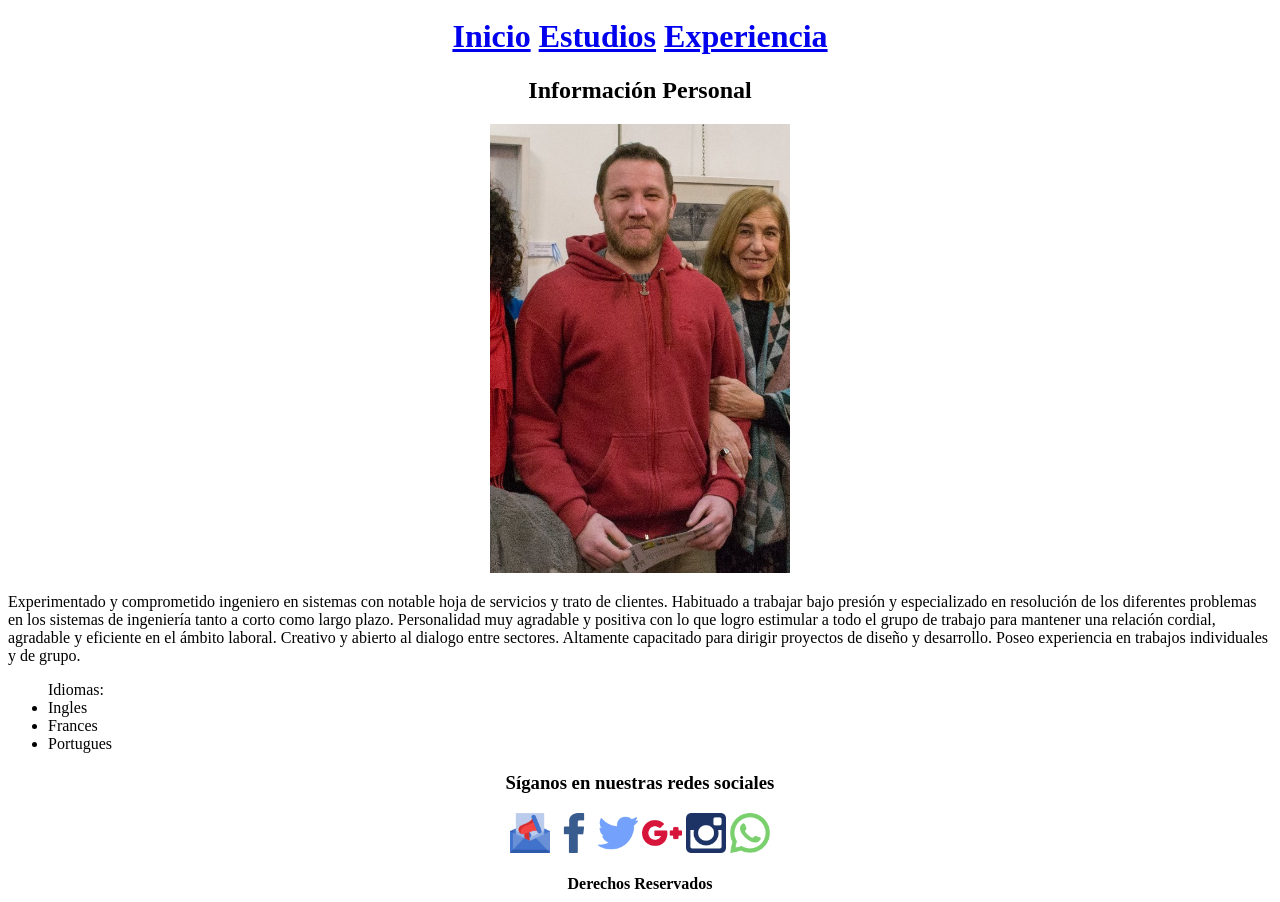
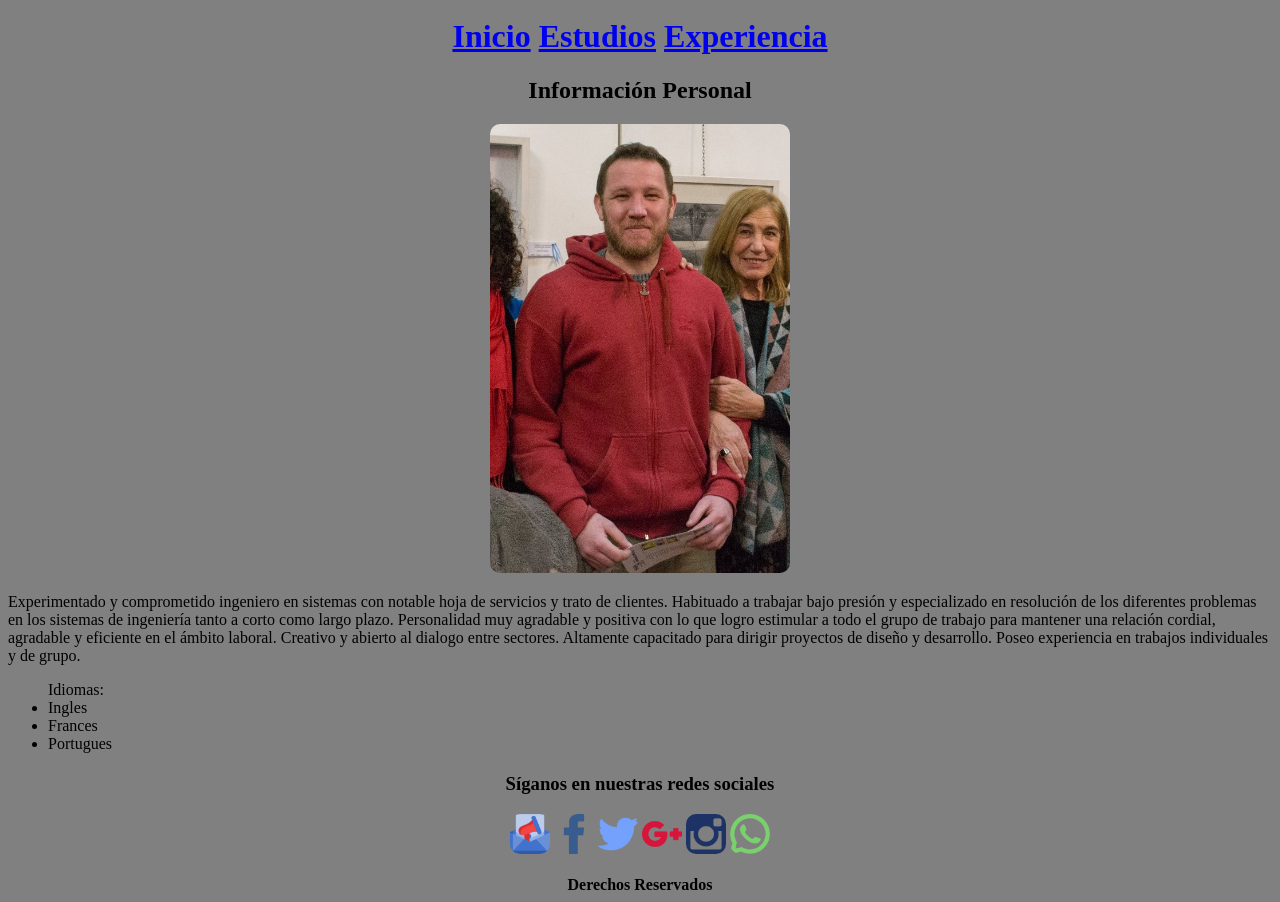
Before and after one commit to cuatro04/ProyectoFinal, a plain HTML site: page index.html in a window 1280 px wide. Shown: the part 330-1232 px from the top of the page. Drawn offline with Linux system fonts and the light colour scheme.

Commit message:
introducciendo css al website
avanzando con el curso agregamos archivos externos de estilos

```diff
--- /dev/null
+++ b/css/estilos.css
@@ -0,0 +1,12 @@
+body
+  {
+    background-color: gray;
+  }
+footer
+  {
+    margin-top: 20px;
+  }
+img
+  {
+    border-radius: 10px;
+  }
--- a/index.html
+++ b/index.html
@@ -6,6 +6,7 @@
     <meta name="keyword" content="html,css,xml,javascript">
     <meta name="viewport" content="width=device-width,user-scalable=no">
     <link rel="shortcut icon" href="img/home.png">
+    <link rel="stylesheet" href="css/estilos.css">
     <title>Curriculum Vitae</title>
   </head>
   <body>
```
